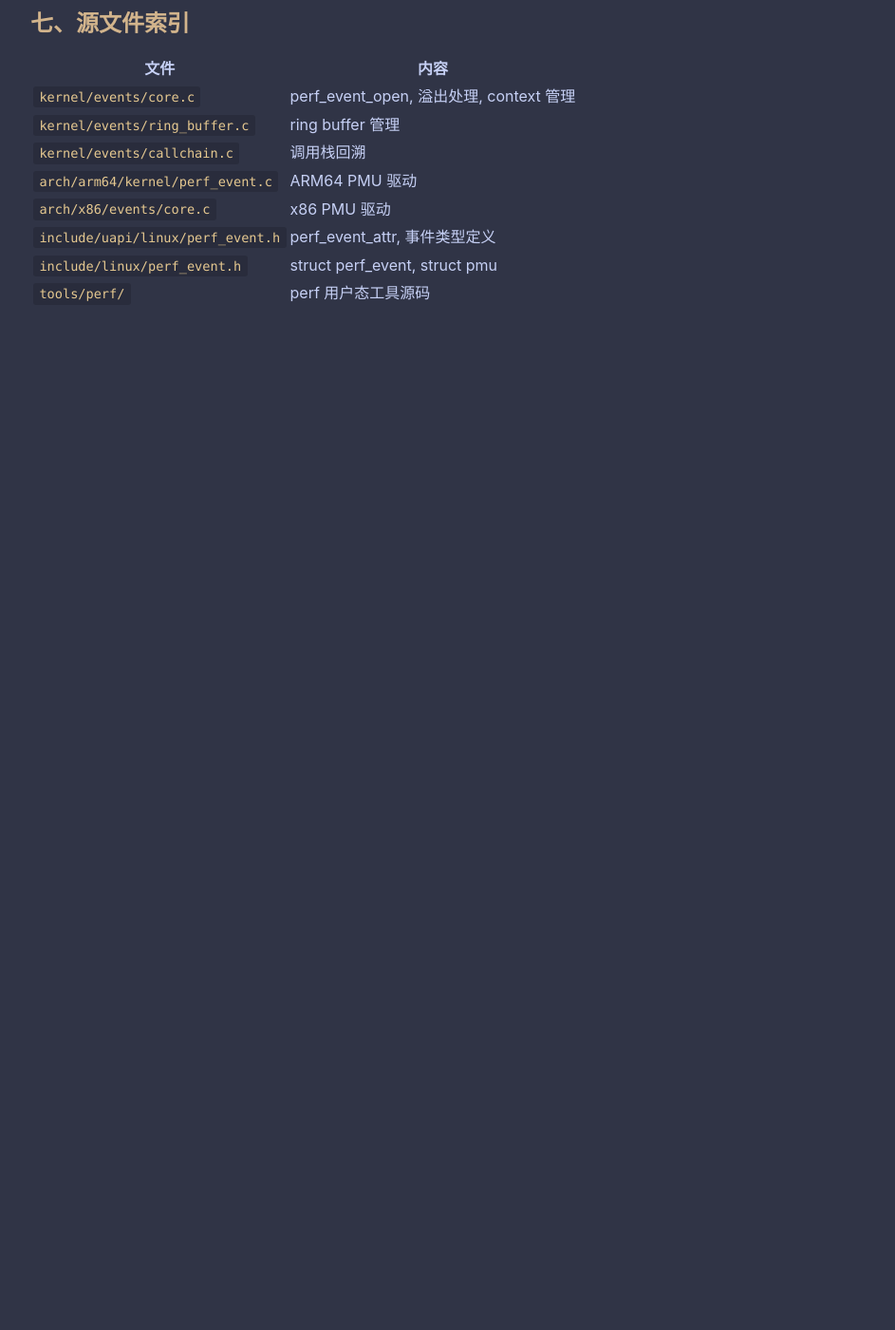
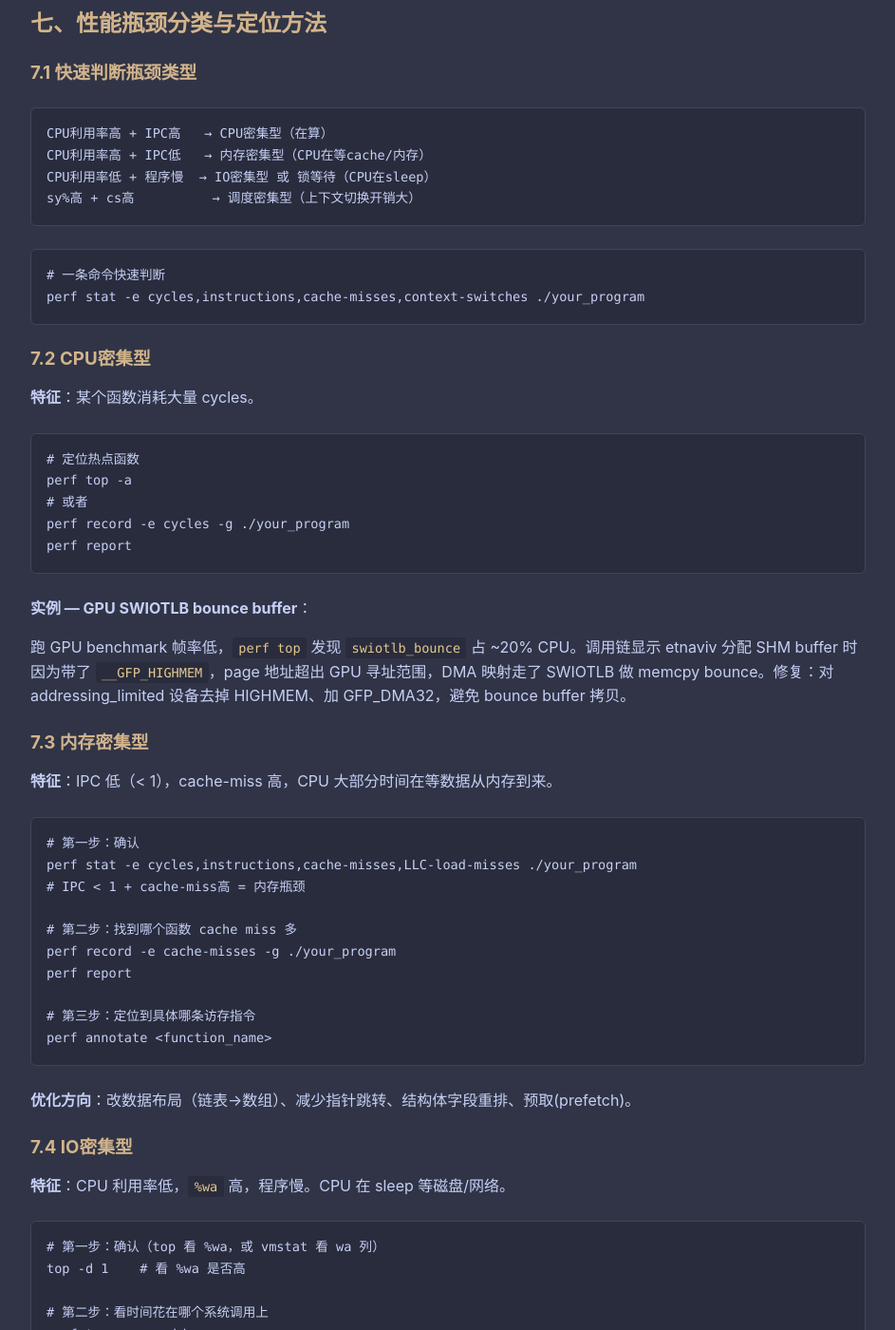
Before and after one commit to wangxiaolei12/wangxiaolei12.github.io, a Jekyll site: the page built from _posts/userspace-tools/2026-06-16-linux-perf-implementation-and-usage.md, in a window 1280 px wide and 1400 px high, scrolled down 12567 px. Shown: the whole window at 95% size, without its empty margins (168-1111 px from the left). Built offline with Jekyll 4.4.1, drawn with Linux system fonts in a browser that asks for light colours; before the commit the page ends 12959 px from its top, so only the background shows below that; some of the changed text lies outside the part shown.

Commit message:
perf: add performance bottleneck classification and diagnosis methods

````diff
--- a/_posts/userspace-tools/2026-06-16-linux-perf-implementation-and-usage.md
+++ b/_posts/userspace-tools/2026-06-16-linux-perf-implementation-and-usage.md
@@ -548,7 +548,145 @@ perf script
 
 ---
 
-## 七、源文件索引
+## 七、性能瓶颈分类与定位方法
+
+### 7.1 快速判断瓶颈类型
+
+```
+CPU利用率高 + IPC高   → CPU密集型（在算）
+CPU利用率高 + IPC低   → 内存密集型（CPU在等cache/内存）
+CPU利用率低 + 程序慢  → IO密集型 或 锁等待（CPU在sleep）
+sy%高 + cs高          → 调度密集型（上下文切换开销大）
+```
+
+```bash
+# 一条命令快速判断
+perf stat -e cycles,instructions,cache-misses,context-switches ./your_program
+```
+
+### 7.2 CPU密集型
+
+**特征**：某个函数消耗大量 cycles。
+
+```bash
+# 定位热点函数
+perf top -a
+# 或者
+perf record -e cycles -g ./your_program
+perf report
+```
+
+**实例 — GPU SWIOTLB bounce buffer**：
+
+跑 GPU benchmark 帧率低，`perf top` 发现 `swiotlb_bounce` 占 ~20% CPU。调用链显示 etnaviv 分配 SHM buffer 时因为带了 `__GFP_HIGHMEM`，page 地址超出 GPU 寻址范围，DMA 映射走了 SWIOTLB 做 memcpy bounce。修复：对 addressing_limited 设备去掉 HIGHMEM、加 GFP_DMA32，避免 bounce buffer 拷贝。
+
+### 7.3 内存密集型
+
+**特征**：IPC 低（< 1），cache-miss 高，CPU 大部分时间在等数据从内存到来。
+
+```bash
+# 第一步：确认
+perf stat -e cycles,instructions,cache-misses,LLC-load-misses ./your_program
+# IPC < 1 + cache-miss高 = 内存瓶颈
+
+# 第二步：找到哪个函数 cache miss 多
+perf record -e cache-misses -g ./your_program
+perf report
+
+# 第三步：定位到具体哪条访存指令
+perf annotate <function_name>
+```
+
+**优化方向**：改数据布局（链表→数组）、减少指针跳转、结构体字段重排、预取(prefetch)。
+
+### 7.4 IO密集型
+
+**特征**：CPU 利用率低，`%wa` 高，程序慢。CPU 在 sleep 等磁盘/网络。
+
+```bash
+# 第一步：确认（top 看 %wa，或 vmstat 看 wa 列）
+top -d 1    # 看 %wa 是否高
+
+# 第二步：看时间花在哪个系统调用上
+perf trace -p <pid> --summary
+#  syscall    calls   total(ms)
+#  read        500     8500.0     ← 慢在read
+
+# 第三步：看磁盘是否满载
+iostat -x 1
+# await高 + %util接近100% = 磁盘瓶颈
+
+# 第四步：看具体 IO 请求延迟
+perf record -e block:block_rq_issue,block:block_rq_complete -a
+perf script
+
+# 第五步：看谁在发 IO
+perf record -e block:block_rq_insert -a -g
+perf report
+```
+
+**注意**：IO 等待时 CPU 在 sleep，`cycles` 采样抓不到。必须用 `perf trace`、block tracepoint 或 `iostat`。
+
+**优化方向**：批量 IO、异步 IO(io_uring)、加缓存、换 SSD、减少 fsync。
+
+### 7.5 锁/同步密集型
+
+**要区分两种锁**：
+
+| 锁类型 | 等锁行为 | CPU表现 | 怎么发现 |
+|--------|---------|---------|---------|
+| spinlock | 自旋忙等 | CPU利用率高 | `perf top` 看到 `spin_lock_slowpath` |
+| mutex/futex | sleep等待 | CPU利用率低 | `perf trace` 看 futex 耗时；`perf lock` |
+
+```bash
+# spinlock 竞争：cycles 直接能看到
+perf top -a
+#  25%  [kernel]  native_queued_spin_lock_slowpath  ← 自旋等锁
+
+# mutex 竞争：CPU 在 sleep，cycles 看不到，用这些方法：
+# 方法1：系统调用统计
+perf trace -p <pid> --summary
+#  futex  calls=30000  total=5000ms  ← 等锁时间
+
+# 方法2：perf lock
+perf lock record ./your_program
+perf lock report
+#  Name            acquired  contended  total wait(us)
+#  &my_lock          50000     12000       540000
+
+# 方法3：lock tracepoint 看调用栈
+perf record -e lock:contention_begin -g -a
+perf report
+# → 看到哪个函数在争哪把锁
+```
+
+**优化方向**：缩小临界区、拆锁(fine-grained)、无锁结构、per-cpu 变量、RCU。
+
+### 7.6 调度密集型
+
+**特征**：`sy%` 高、context-switch 极多，线程频繁切换但每次运行时间极短。
+
+```bash
+# 第一步：确认上下文切换过多
+perf stat -e context-switches,cpu-migrations ./your_program
+# 或 vmstat 1 看 cs 列
+
+# 第二步：看谁在频繁切换
+perf record -e sched:sched_switch -a
+perf script | head -30
+
+# 第三步：看切换次数和调度延迟
+perf sched record ./your_program
+perf sched latency
+#  Task           | Switches | Avg delay(ms)
+#  worker_thread  |  80000   |    0.05        ← 8万次切换！
+```
+
+**优化方向**：减少线程数(线程池)、批量处理(攒一批再唤醒)、协程/事件驱动替代短线程。
+
+---
+
+## 八、源文件索引
 
 | 文件 | 内容 |
 |------|------|
````
